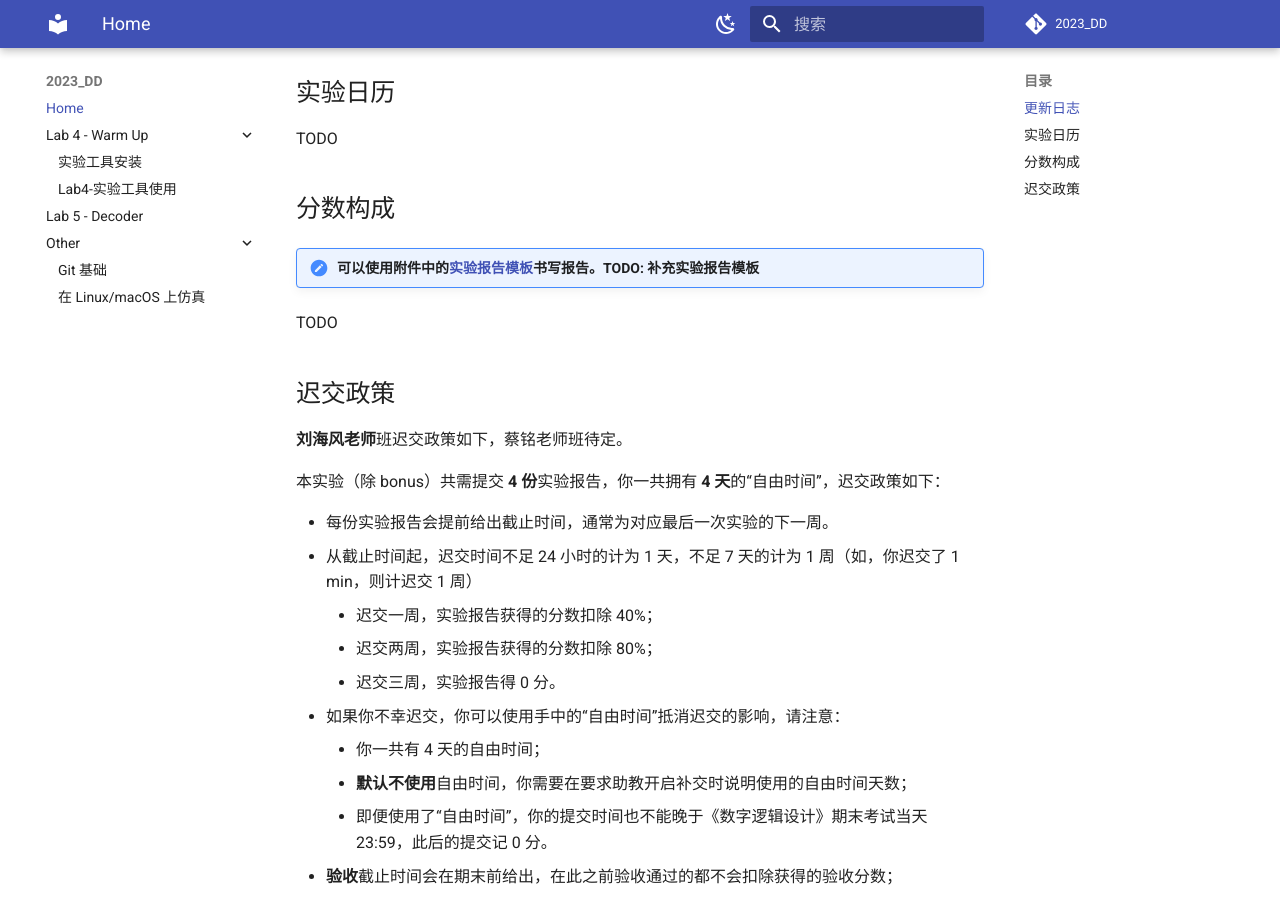
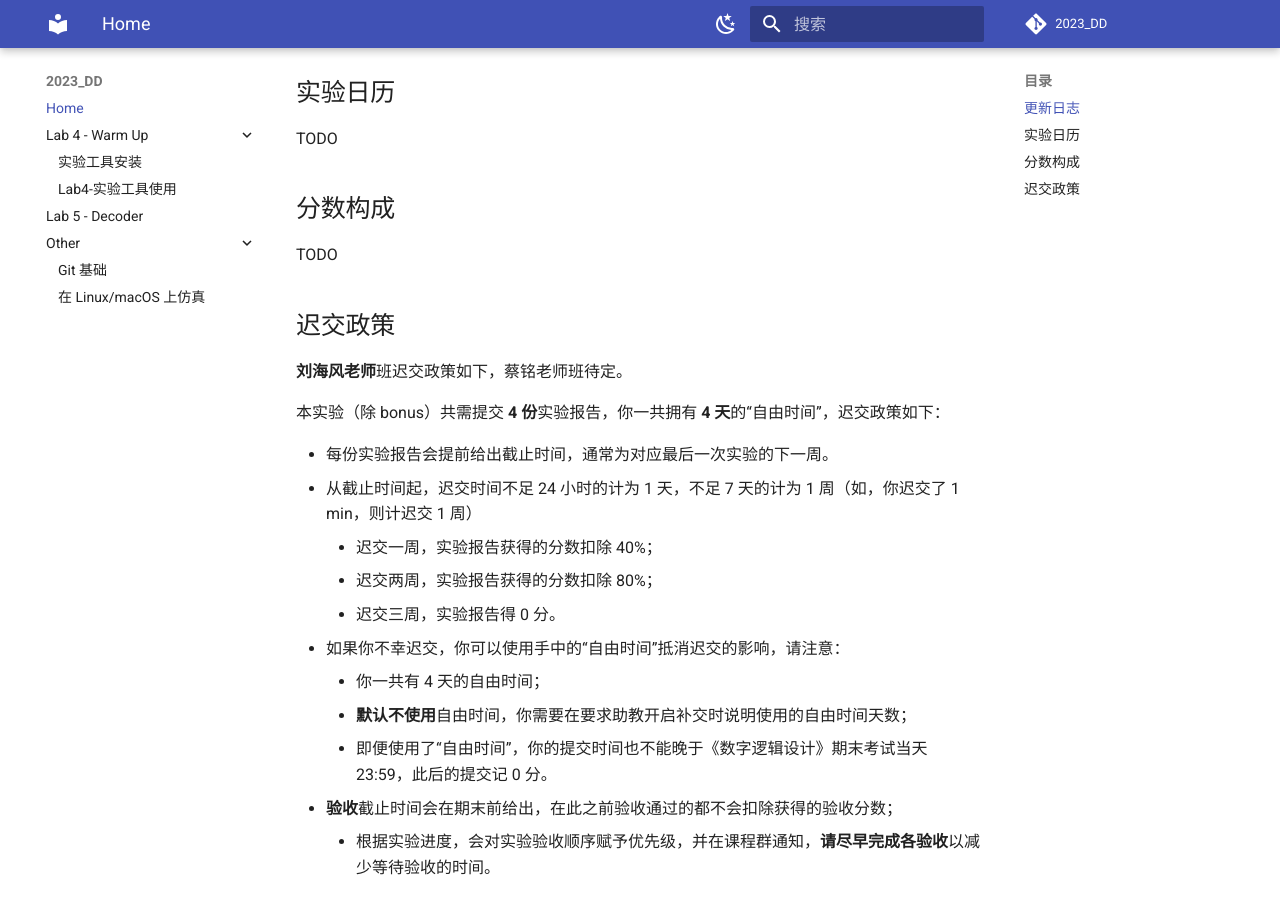
Before and after one commit to Guahao31/2023_DD, an MkDocs documentation site: the page built from docs/index.md, in a window 1280 px wide and 900 px high, scrolled down 776 px. Built offline with MkDocs 1.6.1 and Material for MkDocs 9.7.7, drawn with Linux system fonts in a browser that asks for light colours; comment, search, counter and statistics services are not loaded.

Commit message:
update: remove attachment for template of report

```diff
--- a/docs/index.md
+++ b/docs/index.md
@@ -37,8 +37,6 @@ TODO
 
 ## 分数构成
 
-!!! tips "可以使用附件中的[实验报告模板](./attachment/计组实验报告模板.zip)书写报告。TODO: 补充实验报告模板"
-
 TODO
 
 ## 迟交政策
```
Also changed, not shown: 1 other file.
